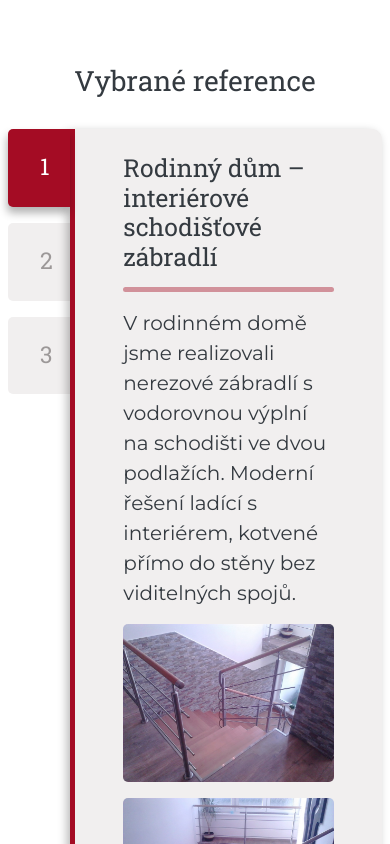
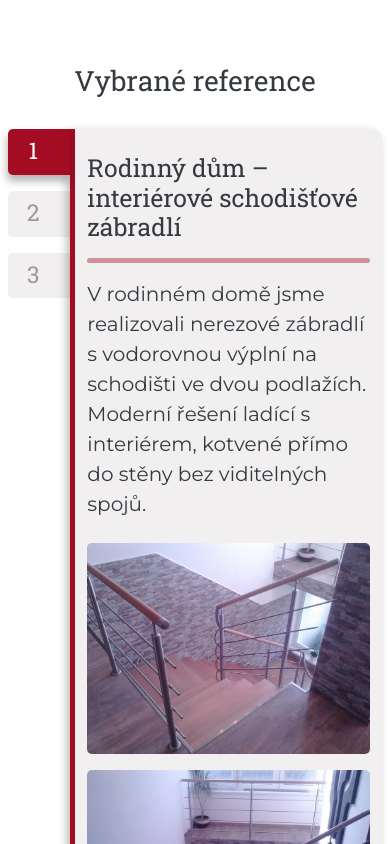
Before and after one commit to kowyzu/zabradli-hanak, a Vue app: page / in a window 390 px wide. Shown: the part 5620-6464 px from the top of the page. Built offline with nearby package versions, Linux system fonts and the light colour scheme.

Commit message:
feat: references responsive style

```diff
--- a/src/components/References.vue
+++ b/src/components/References.vue
@@ -4,7 +4,7 @@
     <div class="container text-center">
       <div class="row row-cols-1">
         <div class="col-md-2 col-2">
-          <div class="row p-3 mb-3 tab" :class="{ 'active-tab': this.firstTabStatus === 'active' }">
+          <div class="row p-md-3 mb-3 tab" :class="{ 'active-tab': this.firstTabStatus === 'active' }">
             <nav class="nav flex-column">
               <button @click="handleTabClicked('first')" class="nav-link" :class="firstTabStatus" type="button"
                 aria-expanded="false" aria-controls="collapseReferenceFirst">
@@ -12,25 +12,26 @@
               </button>
             </nav>
           </div>
-          <div class="row p-3 mb-3 tab" :class="{ 'active-tab': this.secondTabStatus === 'active' }">
+          <div class="row p-md-3 mb-3 tab" :class="{ 'active-tab': this.secondTabStatus === 'active' }">
             <nav class="nav flex-column">
               <button @click="handleTabClicked('second')" class="nav-link" :class="secondTabStatus" type=" button"
                 aria-expanded="false" aria-controls="#collapseReferenceSecond"><span class="h3">2</span></button>
             </nav>
           </div>
-          <div class="row p-3 tab" :class="{ 'active-tab': this.thirdTabStatus === 'active' }">
+          <div class="row p-md-3 tab" :class="{ 'active-tab': this.thirdTabStatus === 'active' }">
             <nav class="nav flex-column">
               <button @click="handleTabClicked('third')" class="nav-link" :class="thirdTabStatus" type=" button"
                 aria-expanded="false" aria-controls="#collapseReferenceThird"><span class="h3">3</span></button>
             </nav>
           </div>
         </div>
-        <div class="col-md-10 col-10 reference-detail px-5 py-2 pb-4">
+        <div class="col-md-10 col-10 reference-detail px-md-5 py-2 pb-5">
           <div class="row text-start ">
             <div class="collapse show " id="collapseReferenceFirst" ref="collapseFirst">
               <h2 class="pt-3">Rodinný dům – interiérové schodišťové zábradlí</h2>
               <hr class="references-underline">
-              <p class="lead">V rodinném domě jsme realizovali nerezové zábradlí s vodorovnou výplní na schodišti ve
+              <p class="lead pb-2">V rodinném domě jsme realizovali nerezové zábradlí s vodorovnou výplní na schodišti
+                ve
                 dvou podlažích. Moderní řešení ladící s interiérem, kotvené přímo do stěny bez viditelných spojů.</p>
               <div id="galerry-preview" class="row row-cols-md-3 row-cols-1 gy-3 gx-3">
                 <div v-for="(img, index) in firstGalleryJson" :key="img.id" class="col">
@@ -42,10 +43,12 @@
           </div>
           <div class="row text-start">
             <div class="collapse" id="collapseReferenceSecond" ref="collapseSecond">
-              <h2 class="pt-3">Rodinný dům – zábradlí na balkon a schodiště</h2>
+              <h2 class="pt-3">Mateřská škola Tasov – zábradlí u vstupu a rampy</h2>
               <hr class="references-underline">
-              <p class="lead">U rodinného domu jsme instalovali nerezové zábradlí na balkon a venkovní schodiště.
-                Jednoduché a elegantní řešení s vodorovnou výplní ladí s fasádou a celkovým stylem domu.</p>
+              <p class="lead pb-2">U mateřské školy v Tasově jsme realizovali venkovní nerezové zábradlí u vstupní
+                rampy.
+                Zábradlí je navrženo s důrazem na bezpečnost a jednoduchost, aby ladilo s barevnou fasádou a plnilo svou
+                funkci v každodenním provozu školy.</p>
               <div id="galerry-preview" class="row row-cols-md-3 row-cols-1 gy-3 gx-3">
                 <div v-for="(img, index) in secondGalleryJson" :key="img.id" class="col">
                   <img @click="showLightbox(index, 'second')" :src="'../imgs/galery-imgs/big/' + img.id + '.jpg'"
@@ -56,11 +59,10 @@
           </div>
           <div class="row text-start">
             <div class="collapse" id="collapseReferenceThird" ref="collapseThird">
-              <h2 class="pt-3">Mateřská škola Tasov – zábradlí u vstupu a rampy</h2>
+              <h2 class="pt-3">Rodinný dům – zábradlí na balkon a schodiště</h2>
               <hr class="references-underline">
-              <p class="lead">U mateřské školy v Tasově jsme realizovali venkovní nerezové zábradlí u vstupní rampy.
-                Zábradlí je navrženo s důrazem na bezpečnost a jednoduchost, aby ladilo s barevnou fasádou a plnilo svou
-                funkci v každodenním provozu školy.</p>
+              <p class="lead pb-2">U rodinného domu jsme instalovali nerezové zábradlí na balkon a venkovní schodiště.
+                Jednoduché a elegantní řešení s vodorovnou výplní ladí s fasádou a celkovým stylem domu.</p>
               <div id="galerry-preview" class="row row-cols-md-3 row-cols-1 gy-3 gx-3">
                 <div v-for="(img, index) in thirdGalleryJson" :key="img.id" class="col">
                   <img @click="showLightbox(index, 'third')" :src="'../imgs/galery-imgs/big/' + img.id + '.jpg'"
--- a/src/index.html
+++ b/src/index.html
@@ -5,6 +5,7 @@
       <meta name="viewport" content="width=device-width, initial-scale=1, shrink-to-fit=no" />
       <meta name="description" content="" />
       <meta name="author" content="" />
+      <link rel="icon" type="image/x-icon" href="./imgs/favicon.ico"/>
       <title>Zábradlí Hanák - nerezové zábradlí a schodište</title>
       <script defer type="module" src="./js/main.js"></script>
   </head>
--- a/src/objects/second-reference-gallery.json
+++ b/src/objects/second-reference-gallery.json
@@ -1,11 +1,11 @@
 [
   {
-    "id": 151
+    "id": 127
   },
   {
-    "id": 152
+    "id": 129
   },
   {
-    "id": 117
+    "id": 128
   }
 ]
--- a/src/objects/third-reference-gallery.json
+++ b/src/objects/third-reference-gallery.json
@@ -1,11 +1,11 @@
 [
   {
-    "id": 127
+    "id": 151
   },
   {
-    "id": 129
+    "id": 152
   },
   {
-    "id": 128
+    "id": 117
   }
 ]
```
